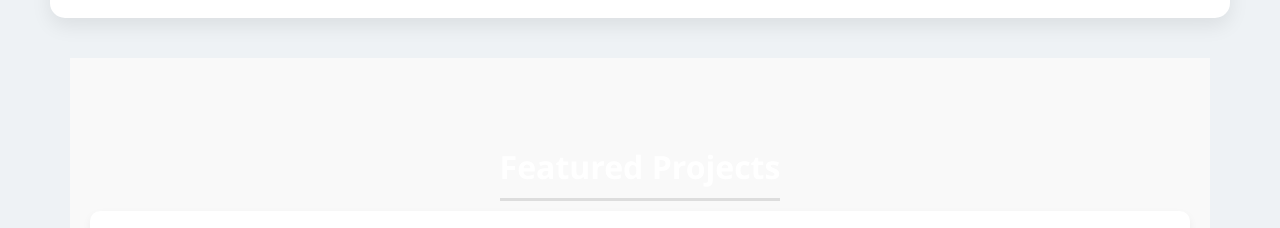
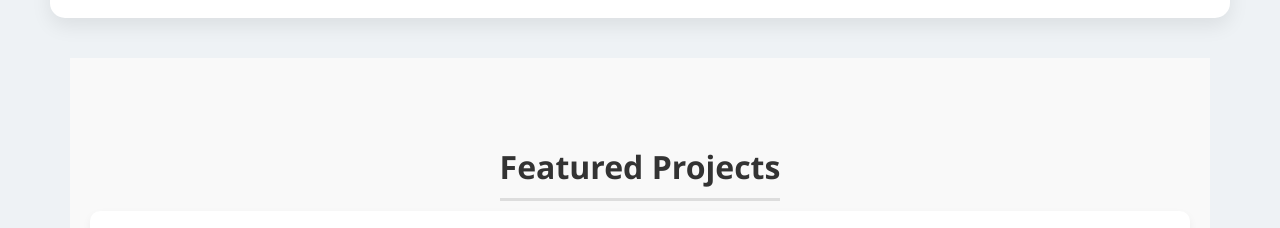
Before and after one commit to Jogendar-Bairagi/Portfolio, a plain HTML site: page index.html in a window 1280 px wide. Shown: the part 496-724 px from the top of the page. Drawn offline with Linux system fonts and the light colour scheme.

```diff
--- a/index.html
+++ b/index.html
@@ -88,7 +88,7 @@
         </section>
 
         <section class="projects-section" id="projects">
-            <h2>Featured Projects</h2>
+            <h2 style="color: inherit;">Featured Projects</h2>
             <div class="project-card">
                 <img
                     src="LABTS.PNG"
```
